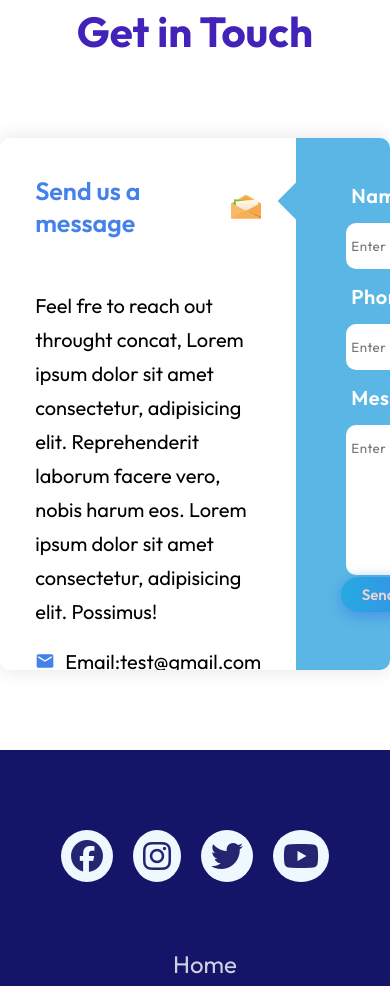
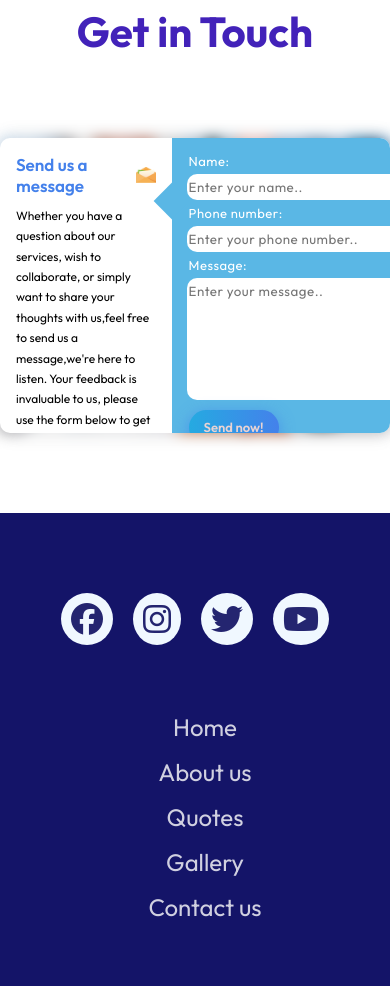
Before and after one commit to Daafiina/Femrat, a React (Vite) app: page / in a window 390 px wide. Shown: the part 3980-4966 px from the top of the page. Built offline with nearby package versions, Linux system fonts and the light colour scheme; a web font is replaced by a local one.

Commit message:
Added media Query for Contact section

```diff
--- a/src/Components/Contact/Contact.css
+++ b/src/Components/Contact/Contact.css
@@ -1,5 +1,5 @@
 .contact{
-    margin:80px auto;
+    margin: 80px auto 80px;
     min-height: 63vh;
     width: 100%;
     height: 50vh;
@@ -11,6 +11,7 @@
     overflow: hidden;
     display: grid;
     grid-template-columns: repeat(2, 1fr);
+    top:40px;
 }
 
 .contact-info {
@@ -123,3 +124,163 @@
     margin-left: 50px;
 
 }
+
+.background {
+    position:relative;
+}
+
+.background::before {
+   content: "";
+    background-image: url('../../assets/femrat.jpg');
+    background-size: cover;
+    background-repeat: no-repeat;
+    background-position: center center;
+    position: absolute;
+    width: 100%;
+    height: 100%;
+    z-index: -1;
+    filter: blur(7px);
+}
+
+
+/*-Media Query-*/
+
+
+@media(max-width:1040px){
+    .contact{
+        min-height: 43vh;
+        height: 25vh;
+        max-width: 800px;
+    }
+
+    .contact-info {
+        padding: 1.3rem 1.2rem;
+    }
+    .contact-form form{
+        margin-top: 15px;
+    }
+    .circle.one{
+        width:40px;
+        height:40px;
+        top:75px;
+        right:-5px
+    }
+
+    .circle.two{
+        width:75px;
+        height:75px;
+        top:5px;
+        right:5px
+    }
+    .contact-form input, .contact-form textarea,.contact-form label{
+        padding-top: 7px;
+        padding-bottom: 7px;
+        padding-right: 75px;
+        padding-left: 2px;
+        margin-left:25px;
+    }
+    .btn.color-1.form{
+        width: 110px;
+        font-size: 15px;
+        font-weight: 600;
+        height: 35px;
+        margin-top: 10px;
+        margin-left:22px
+    }
+    .contact-form label{
+        font-size: 15px!important;
+        font-weight: 500;
+      }
+
+      .contact-info h3{
+          font-weight: 500;
+          font-size: 20px;
+          margin-bottom: 7px;
+
+      }
+
+      .contact-info img{
+          width: 20px;
+      }
+
+      .contact-info p {
+          max-width: 350px;
+          margin-top: 15px;
+          font-size: 15px;
+      }
+
+      .contact-info ul li{
+          margin:20px 0;
+          font-size: 15px;
+      }
+      .contact-form textarea{
+        padding-right: 120px!important;
+        min-height: 100px;
+    }
+}
+
+
+
+@media(max-width:840px){
+    .contact{
+        min-height: 33vh;
+        height: 35vh;
+        max-width: 600px;
+    }
+    .contact-info {
+        padding: 1.0rem 1.0rem;
+    }
+    .contact-form form{
+        margin-top: 10px;
+    }
+    .circle.one{
+        width:20px;
+        height:20px;
+        top:55px;
+        right:2px
+    }
+
+    .circle.two{
+        width:50px;
+        height:50px;
+        top:5px;
+        right:5px
+    }
+    .contact-form input, .contact-form textarea,.contact-form label{
+        padding-top: 5px;
+        padding-bottom: 5px;
+        padding-right: 45px;
+        margin-left:15px;
+    }
+    .btn.color-1.form{
+        width: 90px;
+        font-size: 13px;
+        font-weight: 600;
+        height: 35px;
+        margin-top: 10px;
+        margin-left:17px
+    }
+    .contact-form label{
+        font-size: 13px!important;
+        font-weight: 400;
+      }
+
+      .contact-info h3{
+          font-weight: 600;
+          font-size: 17px;
+      }
+      .contact-info p {
+          max-width: 250px;
+          margin-top: 10px;
+          font-size: 12px;
+      }
+
+      .contact-info ul li{
+          margin:15px 0;
+          font-size: 12px;
+      }
+      .contact-form textarea{
+        padding-right: 100px!important;
+        min-height: 100px;
+    }
+}
--- a/src/Components/Contact/Contact.jsx
+++ b/src/Components/Contact/Contact.jsx
@@ -1,4 +1,4 @@
-import React from 'react'
+import React, { useState } from 'react'
 import './Contact.css'
 import message_icon from '../../assets/msg-icon.png'
 import { MdEmail } from "react-icons/md";
@@ -6,7 +6,7 @@ import { FaPhoneSquareAlt } from "react-icons/fa";
 import { FaLocationDot } from "react-icons/fa6";
 
 const Contact = () => {
-    const [result, setResult] = React.useState("");
+    const [result, setResult] = useState('');
 
     const onSubmit = async (event) => {
       event.preventDefault();
@@ -32,13 +32,14 @@ const Contact = () => {
     };
 
     return (
+      <div className='background'>
         <div className='contact'>
             <div className='contact-info'>
                 <h3>Send us a message <img src={message_icon} alt=""/> </h3>
-                <p>Feel fre to reach out throught concat,
-                    Lorem ipsum dolor sit amet consectetur, adipisicing elit.
-                    Reprehenderit laborum facere vero, nobis harum eos.
-                    Lorem ipsum dolor sit amet consectetur, adipisicing elit. Possimus!
+                <p>
+                  Whether you have a question about our services, wish to collaborate,
+                  or simply want to share your thoughts with us,feel free to send us a message,we're here to listen. Your feedback is invaluable to us,
+                  please use the form below to get in touch, and we'll be sure to respond as soon as possible.
                 </p>
                 <ul>
                     <li><MdEmail style={{ marginRight:'10px',color:' #4481eb' }}  />Email:test@gmail.com</li>
@@ -61,8 +62,7 @@ const Contact = () => {
                 <span>{result}</span>
 
             </div>
-
-
+            </div>
         </div>
     )
 }
```
Also changed, not shown: src/assets/menu-icon.png (added).
